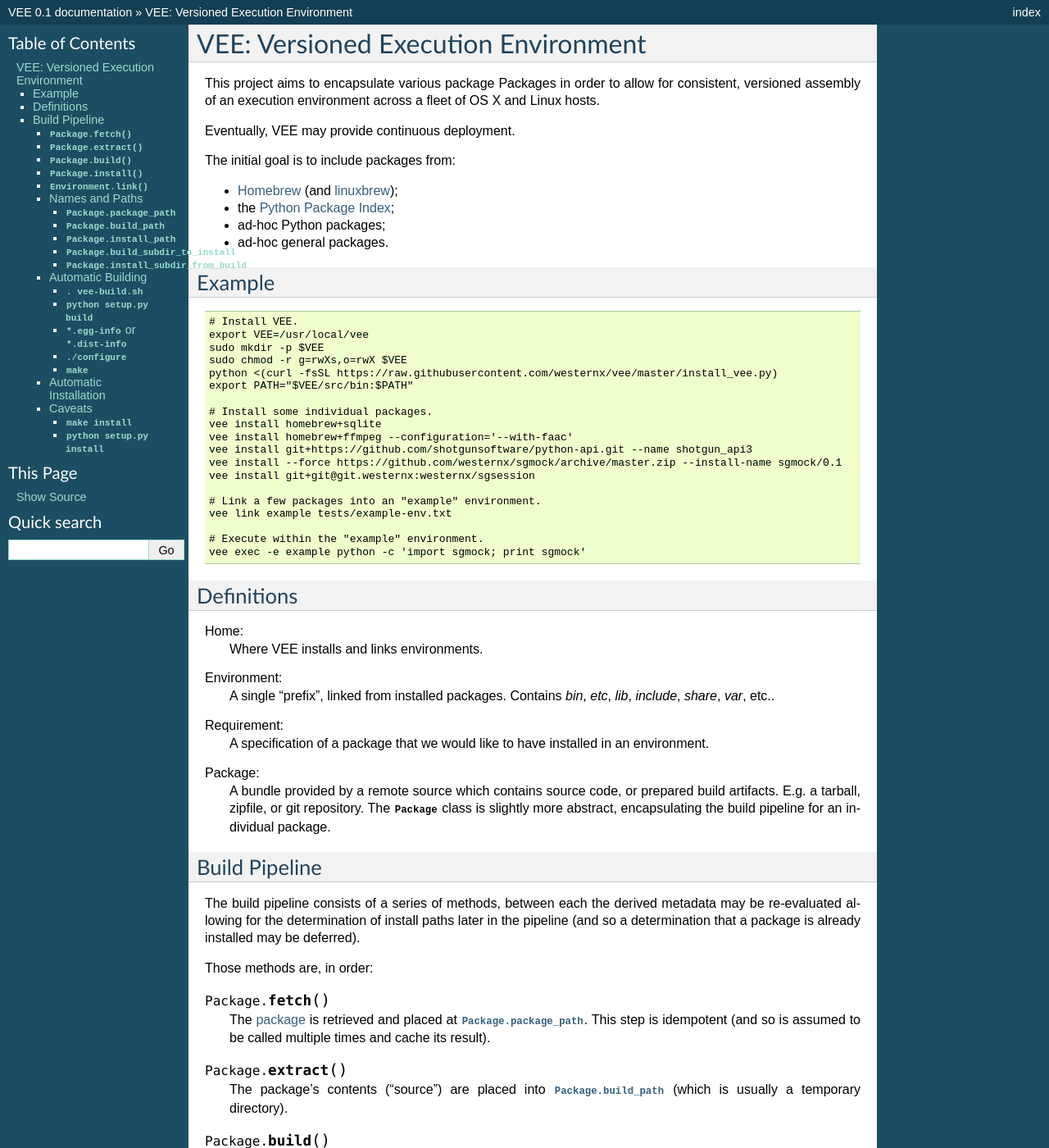
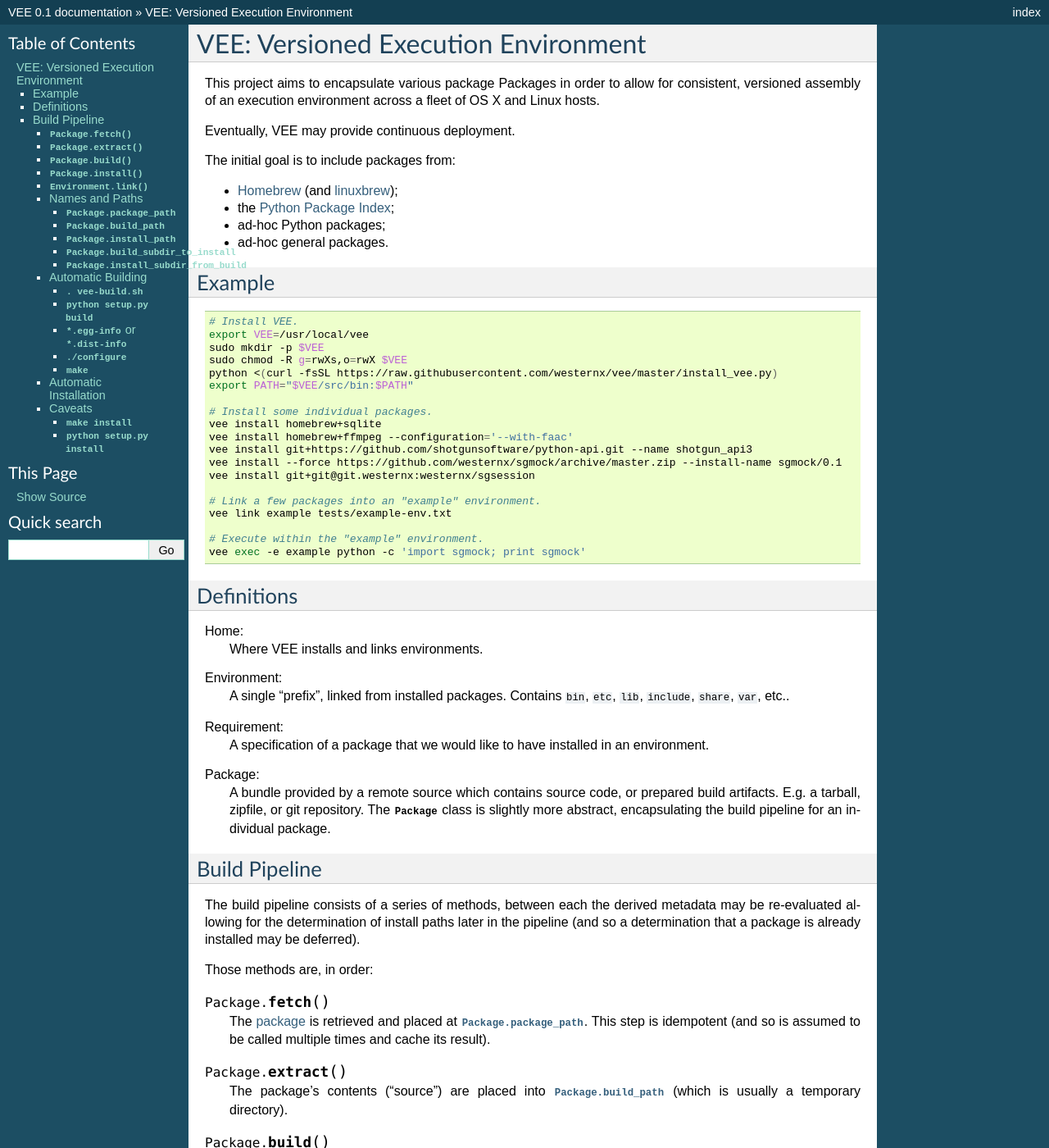
Before and after one commit to vfxetc/vee, a Sphinx documentation site: the page built from docs/index.rst, in a window 1280 px wide and 1400 px high. Shown: the whole window at 82% size. Built offline with Sphinx 7.4.7, drawn with Linux system fonts in a browser that asks for light colours; some of the changed text lies outside the part shown.

Commit message:
Docs formatting

```diff
--- a/docs/index.rst
+++ b/docs/index.rst
@@ -20,12 +22,12 @@ The initial goal is to include packages from:
 Example
 -------
 
-::
+.. code-block:: bash
 
     # Install VEE.
     export VEE=/usr/local/vee
     sudo mkdir -p $VEE
-    sudo chmod -r g=rwXs,o=rwX $VEE
+    sudo chmod -R g=rwXs,o=rwX $VEE
     python <(curl -fsSL https://raw.githubusercontent.com/westernx/vee/master/install_vee.py)
     export PATH="$VEE/src/bin:$PATH"
 
@@ -50,8 +52,8 @@ Home:
     Where VEE installs and links environments.
 
 Environment:
-    A single "prefix", linked from installed packages. Contains `bin`, `etc`, `lib`,
-    `include`, `share`, `var`, etc..
+    A single "prefix", linked from installed packages. Contains ``bin``, ``etc``, ``lib``,
+    ``include``, ``share``, ``var``, etc..
 
 Requirement:
     A specification of a package that we would like to have installed in an environment.
@@ -177,11 +179,15 @@ process:
 ............................
 
 If a ``setup.py`` file exists, the package is assumed to be a standard
-distutils-style Python package. The build process is to call::
+distutils-style Python package. The build process is to call:
+
+.. code-block:: bash
 
     python setup.py build
 
-and the install process will be (essentially) to call::
+and the install process will be (essentially) to call:
+
+.. code-block:: bash
 
     python setup.py install --skip-build --single-version-externally-managed
 
@@ -198,7 +204,9 @@ the package contents into ``lib/python2.7/site-packages``.
 ``./configure``
 ...................
 
-If a ``configure`` file exists, it will be executed and passed the install path::
+If a ``configure`` file exists, it will be executed and passed the install path:
+
+.. code-block:: bash
 
     ./configure --prefix={package.install_path}
 
```
Also changed, not shown: other parts of docs/index.rst (+6 -4 lines).
